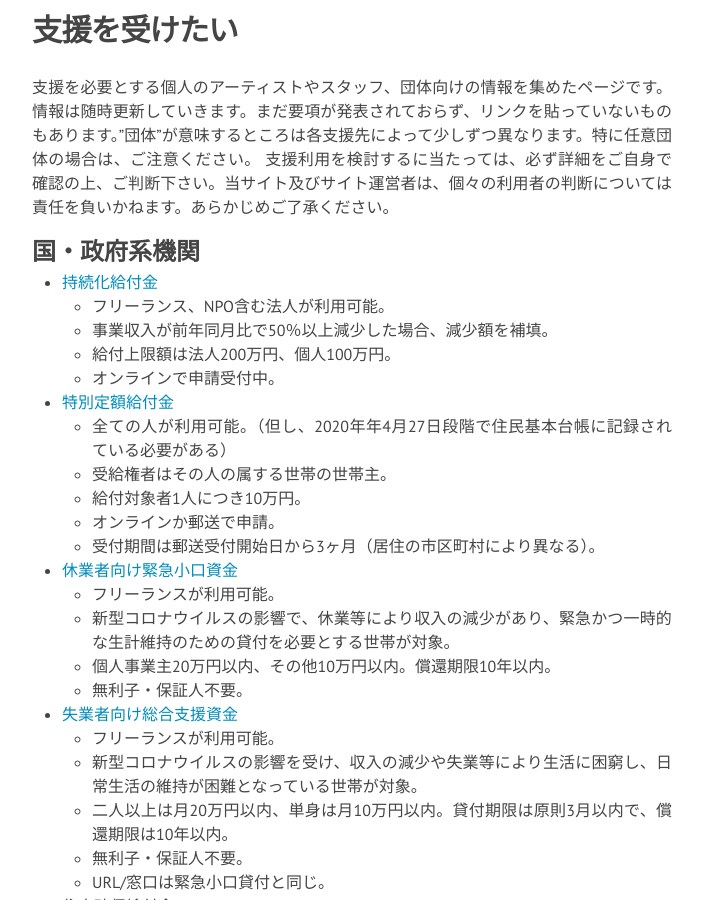
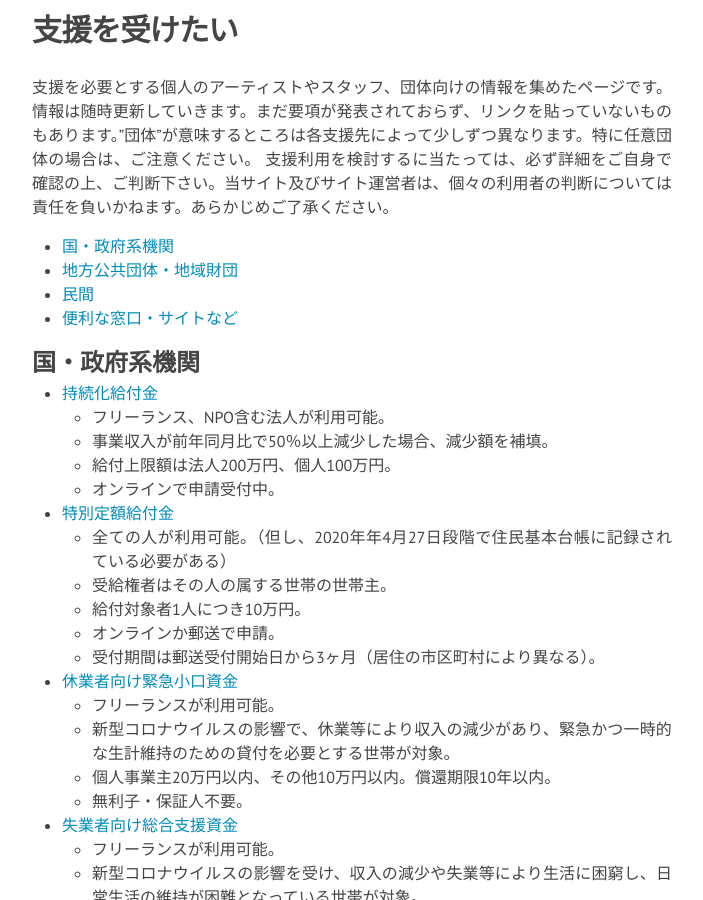
Before and after one commit to a-okuda/resources-for-artists, a Jekyll site: the page built from a_artists.md, in a window 1280 px wide and 900 px high, scrolled down 465 px. Shown: the whole window, without its empty margins (288-991 px from the left). Built offline with Jekyll 4.4.1, drawn with Linux system fonts in a browser that asks for light colours; nearby versions of some CDN libraries.

Commit message:
Update a_artists.md

```diff
--- a/a_artists.md
+++ b/a_artists.md
@@ -8,6 +8,12 @@ permalink: /artists/
 情報は随時更新していきます。まだ要項が発表されておらず、リンクを貼っていないものもあります。”団体”が意味するところは各支援先によって少しずつ異なります。特に任意団体の場合は、ご注意ください。
 支援利用を検討するに当たっては、必ず詳細をご自身で確認の上、ご判断下さい。当サイト及びサイト運営者は、個々の利用者の判断については責任を負いかねます。あらかじめご了承ください。
 
+* <a href="#1">国・政府系機関</a>
+* <a href="#2">地方公共団体・地域財団</a>
+* <a href="#3">民間</a>
+* <a href="#4">便利な窓口・サイトなど</a>
+
+<a id=1></a>
 ## 国・政府系機関
 
 * [持続化給付金](https://www.jizokuka-kyufu.jp)
@@ -72,7 +78,7 @@ permalink: /artists/
 	* 新型コロナウイルスの影響で一時的に業況悪化を来しているケースが対象。
 	* 貸出限度額3億円。貸出期間は15年または20年以内。一定の要件を満たす企業は、1億円までは3年目まで実質無利子（予定）。
 
-
+<a id=2></a>
 ## 地方公共団体・地域財団
 ### 北海道
 * 札幌市 文化芸術公演配信補助金
@@ -214,6 +220,7 @@ permalink: /artists/
 	* 上限50万円。
 	* 受付は2020年6月30日まで。
 
+<a id=3></a>
 ## 民間
 
 * [“SaveArts”プロジェクト](https://readyfor.jp/projects/SaveArts/announcements/129746?fbclid=IwAR0Yq8NUdIcmyRkIYKR1odIn1N8DLA-o8ZbLEyCz53piaPe7_RkyZG_FcR0)
@@ -266,6 +273,7 @@ permalink: /artists/
 	* 落合千華氏（ケイスリー株式会社）が発起人となり、舞台芸術の中間支援組織や文化政策の専門家らが賛同人に名を連ねる。
 	* 応募期間は、2020年5月25日〜6月7日。
 
+<a id=4></a>
 ## 便利な窓口・サイトなど
 * [新型コロナウイルスの影響を受ける文化芸術関係者に対する支援情報窓口](https://www.bunka.go.jp/koho_hodo_oshirase/sonota_oshirase/2020020601.html)
 	* 文化庁が開設。
```
